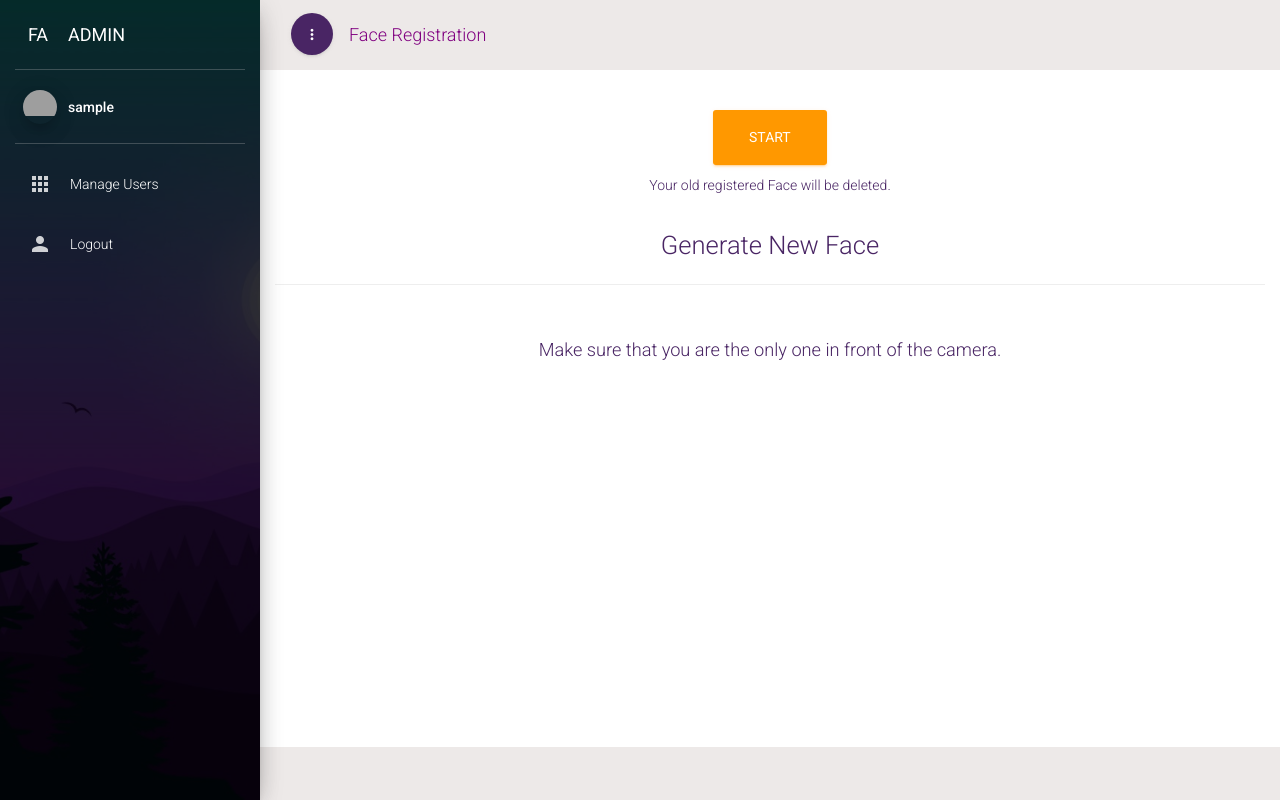
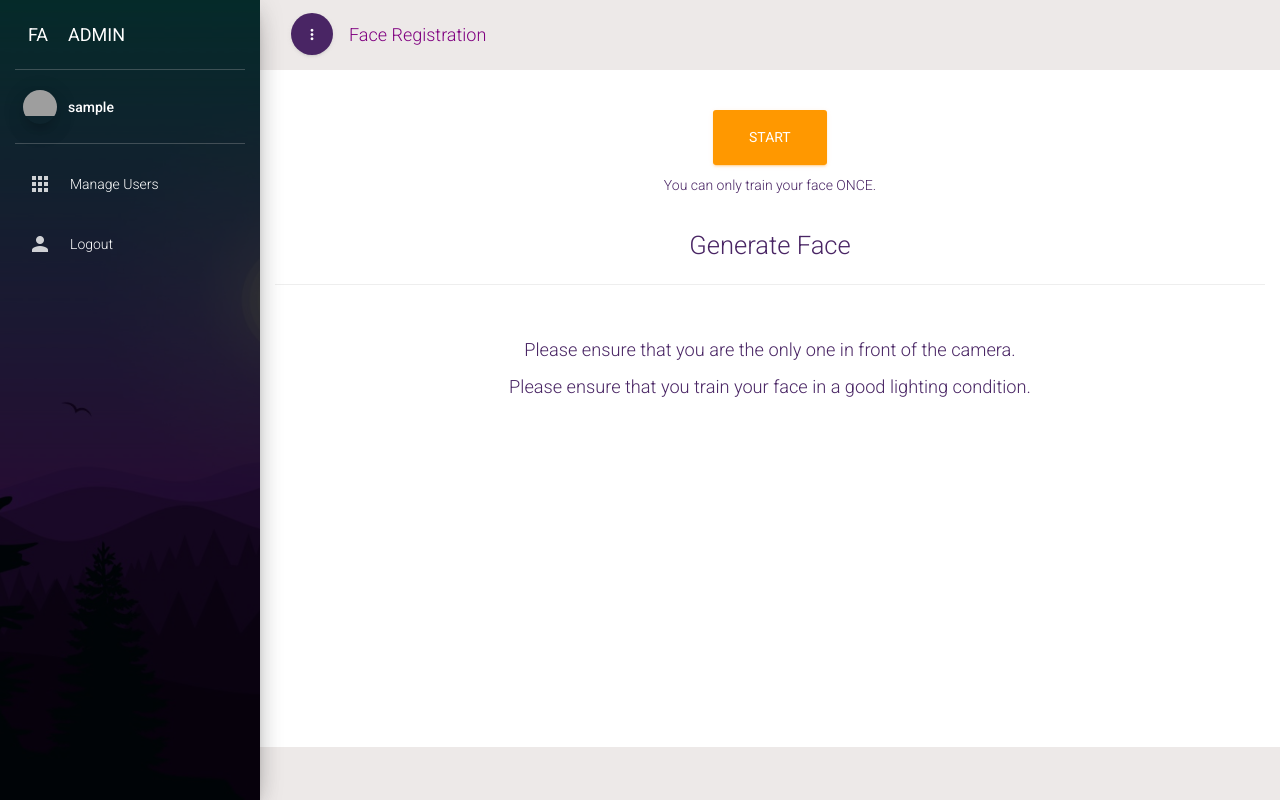
Before and after one commit to Doodsie/faceattendify_trymuna, a Flask app: page /vfdataset_page in a window 1280 px wide. Run offline with Flask 3, Linux system fonts and the light colour scheme; the visitor is signed in with stand-in values (Sample User, id 1); data that the repository does not hold is empty; some libraries are stand-ins or nearby versions; grey boxes are pictures that could not be loaded.

Commit message:
Edit face registration html

```diff
--- a/templates/gendataset.html
+++ b/templates/gendataset.html
@@ -32,17 +32,19 @@
              {% else %}
               <p>You have already completed the process.</p>
             {% endif %}
-             <p>Your old registered Face will be deleted.</p>
+             <p>You can only train your face ONCE.</p>
+
         </div>
     </div>
     <div class="row mt-5">
         <div class="col-md-3-lg-2 mx-auto text-center">
             <!--h3>Generate Dataset {{ prs }}</h3-->
-            <h3>Generate New Face</h3>
+            <h3>Generate Face</h3>
             <hr>
             <!--img src="{{ url_for('vidfeed_dataset', nbr=prs) }}" width="100%" height="100%" class="img-thumbnail1" id="addfaceimg"-->
             <img width="25%" height="25%" class="img-thumbnail1" id="addfaceimg">
-            <h4>Make sure that you are the only one in front of the camera.</h4>
+            <h4>Please ensure that you are the only one in front of the camera.</h4>
+            <h4>Please ensure that you train your face in a good lighting condition.</h4>
         </div>
     </div>
 </section>
```
